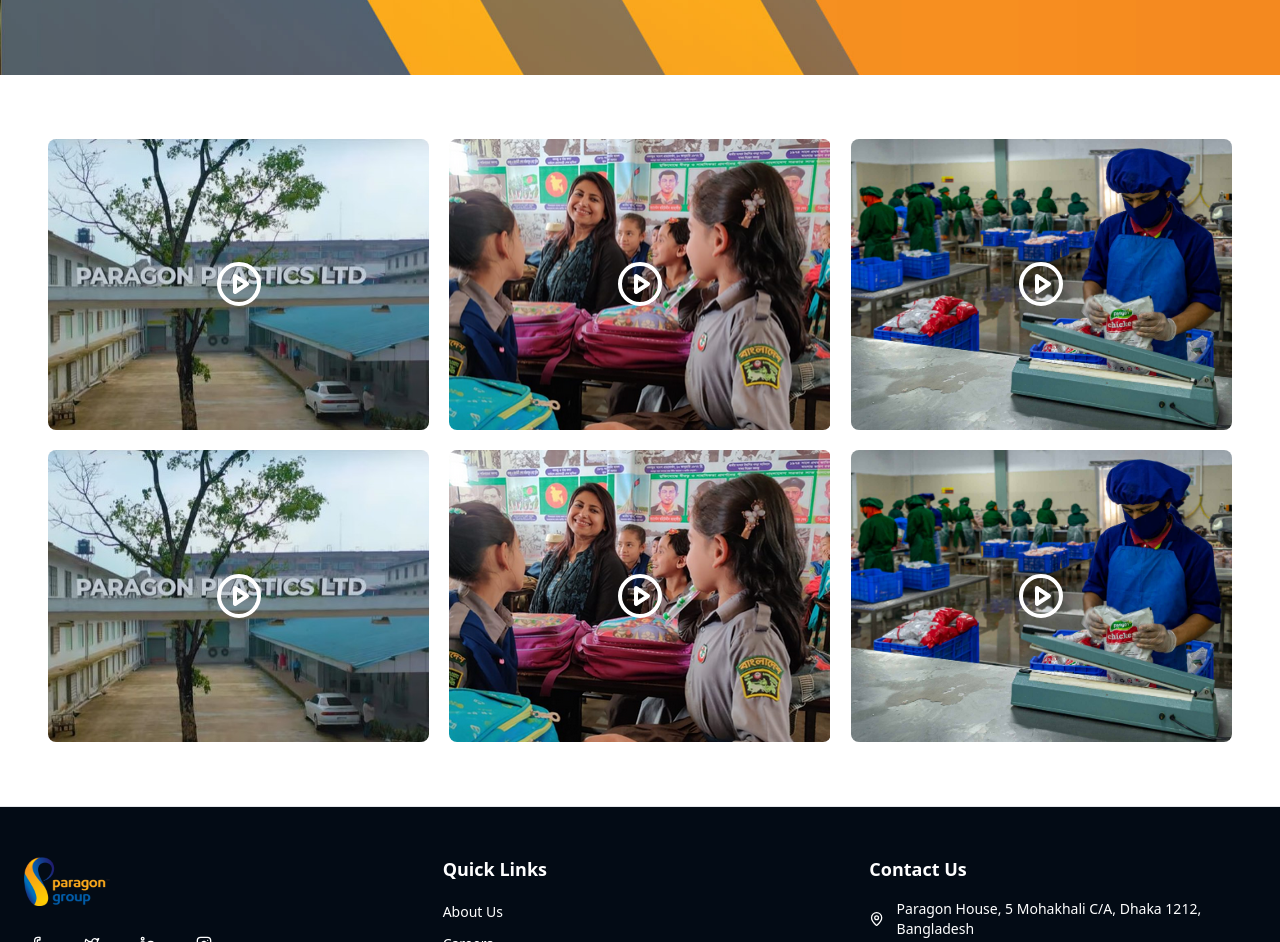
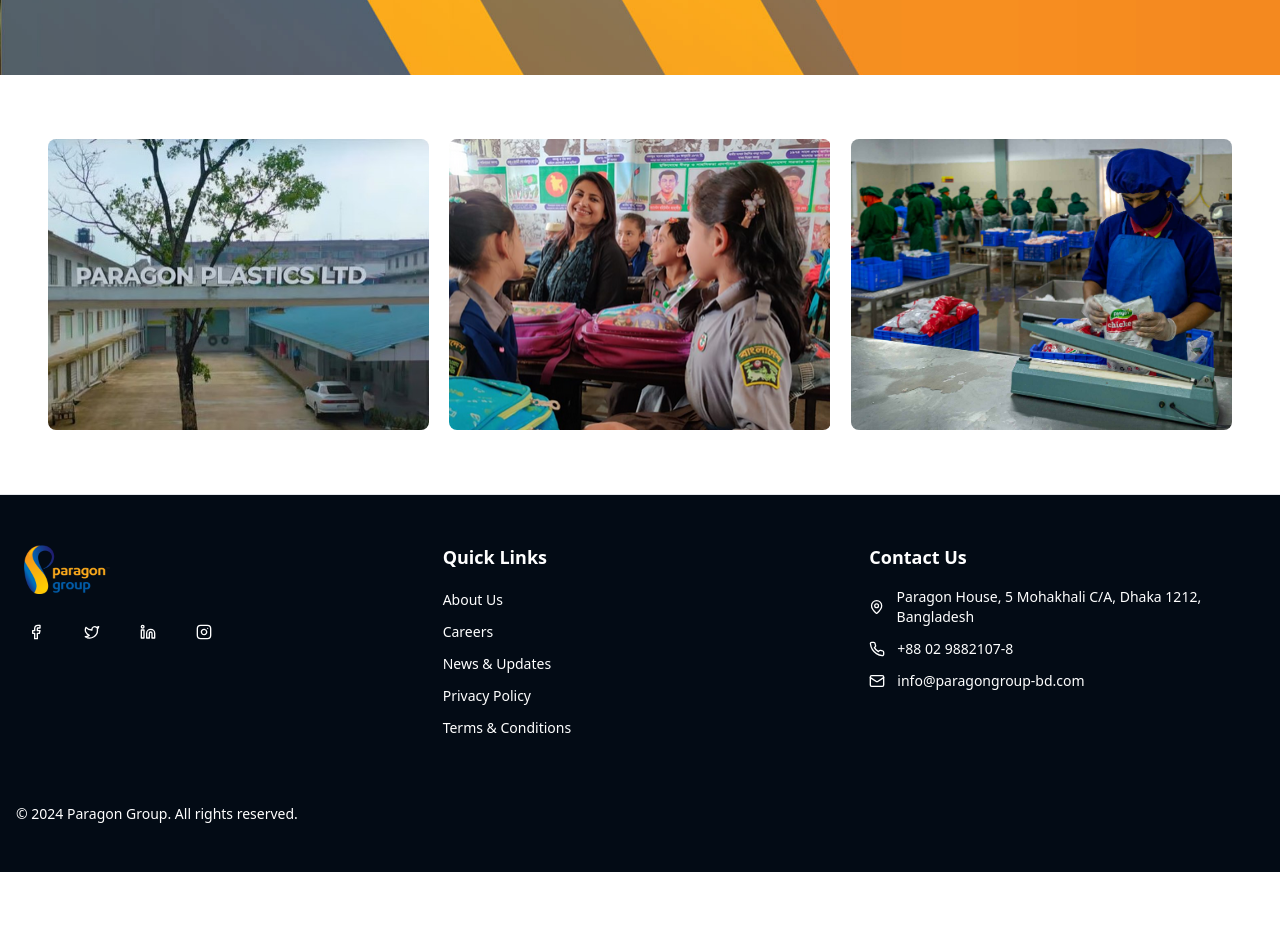
Before and after one commit to Samsuj-joha/paragon_group_website, a Next.js app: page /pages/media/video-gallery in a window 1280 px wide. Shown: the part 480-1422 px from the top of the page. After the commit the page ends 1352 px from the top, so only its background shows below. Built offline with nearby package versions, Linux system fonts and the light colour scheme.

Commit message:
some modification added by video gallary page

```diff
--- a/app/pages/media/video-gallery/page.js
+++ b/app/pages/media/video-gallery/page.js
@@ -1,3 +1,185 @@
+// "use client";
+
+// import { useState } from "react";
+// import { PlayCircle } from "lucide-react"; // For the video icon
+// import Image from "next/image";
+// import MilestonesHeader from "@/layout/milestones-header/page"; // Assuming this is your header component
+
+// const VideoGallary = () => {
+//   const [isVideoOpen, setIsVideoOpen] = useState(false); // Modal state
+//   const [currentVideo, setCurrentVideo] = useState(null); // Store the current video URL
+
+//   // Function to open the modal and set the current video
+//   const openVideoModal = (videoUrl) => {
+//     setCurrentVideo(videoUrl);
+//     setIsVideoOpen(true);
+//   };
+
+//   // Function to close the modal
+//   const closeVideoModal = () => {
+//     setIsVideoOpen(false);
+//     setCurrentVideo(null);
+//   };
+
+//   return (
+//     <div>
+//       <MilestonesHeader />
+//       <section className="py-16">
+//         <div className="container mx-auto px-6 md:px-12">
+//           <div className="space-y-5">
+//             {/* Video Gallery */}
+//             <div className="grid grid-cols-1 sm:grid-cols-2 md:grid-cols-3 gap-5">
+//               {/* Card 1 */}
+//               <div
+//                 className="relative group cursor-pointer"
+//                 onClick={() =>
+//                   openVideoModal("https://www.youtube.com/embed/5khq1mUzNKU?si=MQFAKULO0dIu9fbr")
+//                 }
+//               >
+//                 <Image
+//                   src="/assets/images/video-gallary/gallary1.jpeg" // Replace with your image path
+//                   alt="Thumbnail 1"
+//                   width={400}
+//                   height={250}
+//                   className="w-full h-full object-cover rounded-lg transition-all duration-300"
+//                 />
+//                 <div className="absolute inset-0 flex items-center justify-center opacity-100 transition-opacity duration-300">
+//                   <PlayCircle className="h-12 w-12 text-white" />
+//                 </div>
+//               </div>
+
+//               {/* Card 2 */}
+//               <div
+//                 className="relative group cursor-pointer"
+//                 onClick={() =>
+//                   openVideoModal("https://www.youtube.com/embed/5khq1mUzNKU?si=MQFAKULO0dIu9fbr")
+//                 }
+//               >
+//                 <Image
+//                   src="/assets/images/video-gallary/gallary2.png" // Replace with your image path
+//                   alt="Thumbnail 2"
+//                   width={400}
+//                   height={250}
+//                   className="w-full h-full object-cover rounded-lg transition-all duration-300 hover:opacity-0"
+//                 />
+//                 <div className="absolute inset-0 flex items-center justify-center opacity-100 transition-opacity duration-300">
+//                   <PlayCircle className="h-12 w-12 text-white" />
+//                 </div>
+//               </div>
+
+//               {/* Card 3 */}
+//               <div
+//                 className="relative group cursor-pointer"
+//                 onClick={() =>
+//                   openVideoModal("https://www.youtube.com/embed/5khq1mUzNKU?si=MQFAKULO0dIu9fbr")
+//                 }
+//               >
+//                 <Image
+//                   src="/assets/images/video-gallary/gallary3.jpg" // Replace with your image path
+//                   alt="Thumbnail 3"
+//                   width={400}
+//                   height={250}
+//                   className="w-full h-full object-cover rounded-lg transition-all duration-300"
+//                 />
+//                 <div className="absolute inset-0 flex items-center justify-center opacity-100 transition-opacity duration-300">
+//                   <PlayCircle className="h-12 w-12 text-white" />
+//                 </div>
+//               </div>
+//             </div>
+
+//             <div className="grid grid-cols-1 sm:grid-cols-2 md:grid-cols-3 gap-5">
+//               {/* Card 4 */}
+//               <div
+//                 className="relative group cursor-pointer"
+//                 onClick={() =>
+//                   openVideoModal("https://www.youtube.com/embed/5khq1mUzNKU?si=MQFAKULO0dIu9fbr")
+//                 }
+//               >
+//                 <Image
+//                   src="/assets/images/video-gallary/gallary1.jpeg" // Replace with your image path
+//                   alt="Thumbnail 1"
+//                   width={400}
+//                   height={250}
+//                   className="w-full h-full object-cover rounded-lg transition-all duration-300"
+//                 />
+//                 <div className="absolute inset-0 flex items-center justify-center opacity-100 transition-opacity duration-300">
+//                   <PlayCircle className="h-12 w-12 text-white" />
+//                 </div>
+//               </div>
+
+//               {/* Card 5 */}
+//               <div
+//                 className="relative group cursor-pointer"
+//                 onClick={() =>
+//                   openVideoModal("https://www.youtube.com/embed/5khq1mUzNKU?si=MQFAKULO0dIu9fbr")
+//                 }
+//               >
+//                 <Image
+//                   src="/assets/images/video-gallary/gallary2.png" // Replace with your image path
+//                   alt="Thumbnail 2"
+//                   width={400}
+//                   height={250}
+//                   className="w-full h-full object-cover rounded-lg transition-all duration-300 hover:opacity-0"
+//                 />
+//                 <div className="absolute inset-0 flex items-center justify-center opacity-100 transition-opacity duration-300">
+//                   <PlayCircle className="h-12 w-12 text-white" />
+//                 </div>
+//               </div>
+
+//               {/* Card 6 */}
+//               <div
+//                 className="relative group cursor-pointer"
+//                 onClick={() =>
+//                   openVideoModal("https://www.youtube.com/embed/5khq1mUzNKU?si=MQFAKULO0dIu9fbr")
+//                 }
+//               >
+//                 <Image
+//                   src="/assets/images/video-gallary/gallary3.jpg" // Replace with your image path
+//                   alt="Thumbnail 3"
+//                   width={400}
+//                   height={250}
+//                   className="w-full h-full object-cover rounded-lg transition-all duration-300"
+//                 />
+//                 <div className="absolute inset-0 flex items-center justify-center opacity-100 transition-opacity duration-300">
+//                   <PlayCircle className="h-12 w-12 text-white" />
+//                 </div>
+//               </div>
+//             </div>
+//           </div>
+//         </div>
+//       </section>
+
+//       {/* Video Modal */}
+//       {isVideoOpen && (
+//         <div className="fixed inset-0 bg-black bg-opacity-70 flex items-center justify-center z-50">
+//           <div className="relative w-full max-w-3xl bg-white rounded-lg">
+//             <button
+//               onClick={closeVideoModal}
+//               className="absolute top-2 right-2 bg-white text-black p-2 rounded-full shadow-md"
+//             >
+//               ✕
+//             </button>
+//             <iframe
+//               src={currentVideo}
+//               title="Video Player"
+//               className="w-full h-[400px] rounded-lg"
+//               frameborder="0"
+//               allow="accelerometer; autoplay; clipboard-write; encrypted-media; gyroscope; picture-in-picture; web-share"
+//               referrerpolicy="strict-origin-when-cross-origin"
+//               allowfullscreen
+//             />
+//           </div>
+//         </div>
+//       )}
+//     </div>
+//   );
+// };
+
+// export default VideoGallary;
+
+
+
+
 "use client";
 
 import { useState } from "react";
@@ -29,121 +211,27 @@
           <div className="space-y-5">
             {/* Video Gallery */}
             <div className="grid grid-cols-1 sm:grid-cols-2 md:grid-cols-3 gap-5">
-              {/* Card 1 */}
+              {/* Video Card */}
+              {["gallary1.jpeg", "gallary2.png", "gallary3.jpg"].map((image, index) => (
                 <div
+                  key={index}
                   className="relative group cursor-pointer"
                   onClick={() =>
                     openVideoModal("https://www.youtube.com/embed/5khq1mUzNKU?si=MQFAKULO0dIu9fbr")
                   }
                 >
                   <Image
-                  src="/assets/images/video-gallary/gallary1.jpeg" // Replace with your image path
-                  alt="Thumbnail 1"
+                    src={`/assets/images/video-gallary/${image}`} // Dynamically load images
+                    alt={`Thumbnail ${index + 1}`}
                     width={400}
                     height={250}
                     className="w-full h-full object-cover rounded-lg transition-all duration-300"
                   />
-                <div className="absolute inset-0 flex items-center justify-center opacity-100 transition-opacity duration-300">
+                  <div className="absolute inset-0 flex items-center justify-center opacity-0 group-hover:opacity-100 transition-opacity duration-300">
                     <PlayCircle className="h-12 w-12 text-white" />
                   </div>
                 </div>
-
-              {/* Card 2 */}
-              <div
-                className="relative group cursor-pointer"
-                onClick={() =>
-                  openVideoModal("https://www.youtube.com/embed/5khq1mUzNKU?si=MQFAKULO0dIu9fbr")
-                }
-              >
-                <Image
-                  src="/assets/images/video-gallary/gallary2.png" // Replace with your image path
-                  alt="Thumbnail 2"
-                  width={400}
-                  height={250}
-                  className="w-full h-full object-cover rounded-lg transition-all duration-300 hover:opacity-0"
-                />
-                <div className="absolute inset-0 flex items-center justify-center opacity-100 transition-opacity duration-300">
-                  <PlayCircle className="h-12 w-12 text-white" />
-                </div>
-              </div>
-
-              {/* Card 3 */}
-              <div
-                className="relative group cursor-pointer"
-                onClick={() =>
-                  openVideoModal("https://www.youtube.com/embed/5khq1mUzNKU?si=MQFAKULO0dIu9fbr")
-                }
-              >
-                <Image
-                  src="/assets/images/video-gallary/gallary3.jpg" // Replace with your image path
-                  alt="Thumbnail 3"
-                  width={400}
-                  height={250}
-                  className="w-full h-full object-cover rounded-lg transition-all duration-300"
-                />
-                <div className="absolute inset-0 flex items-center justify-center opacity-100 transition-opacity duration-300">
-                  <PlayCircle className="h-12 w-12 text-white" />
-                </div>
-              </div>
-            </div>
-
-            <div className="grid grid-cols-1 sm:grid-cols-2 md:grid-cols-3 gap-5">
-              {/* Card 4 */}
-              <div
-                className="relative group cursor-pointer"
-                onClick={() =>
-                  openVideoModal("https://www.youtube.com/embed/5khq1mUzNKU?si=MQFAKULO0dIu9fbr")
-                }
-              >
-                <Image
-                  src="/assets/images/video-gallary/gallary1.jpeg" // Replace with your image path
-                  alt="Thumbnail 1"
-                  width={400}
-                  height={250}
-                  className="w-full h-full object-cover rounded-lg transition-all duration-300"
-                />
-                <div className="absolute inset-0 flex items-center justify-center opacity-100 transition-opacity duration-300">
-                  <PlayCircle className="h-12 w-12 text-white" />
-                </div>
-              </div>
-
-              {/* Card 5 */}
-              <div
-                className="relative group cursor-pointer"
-                onClick={() =>
-                  openVideoModal("https://www.youtube.com/embed/5khq1mUzNKU?si=MQFAKULO0dIu9fbr")
-                }
-              >
-                <Image
-                  src="/assets/images/video-gallary/gallary2.png" // Replace with your image path
-                  alt="Thumbnail 2"
-                  width={400}
-                  height={250}
-                  className="w-full h-full object-cover rounded-lg transition-all duration-300 hover:opacity-0"
-                />
-                <div className="absolute inset-0 flex items-center justify-center opacity-100 transition-opacity duration-300">
-                  <PlayCircle className="h-12 w-12 text-white" />
-                </div>
-              </div>
-
-              {/* Card 6 */}
-              <div
-                className="relative group cursor-pointer"
-                onClick={() =>
-                  openVideoModal("https://www.youtube.com/embed/5khq1mUzNKU?si=MQFAKULO0dIu9fbr")
-                }
-              >
-                <Image
-                  src="/assets/images/video-gallary/gallary3.jpg" // Replace with your image path
-                  alt="Thumbnail 3"
-                  width={400}
-                  height={250}
-                  className="w-full h-full object-cover rounded-lg transition-all duration-300"
-                />
-                <div className="absolute inset-0 flex items-center justify-center opacity-100 transition-opacity duration-300">
-                  <PlayCircle className="h-12 w-12 text-white" />
-                </div>
-              </div>
+              ))}
             </div>
           </div>
         </div>
@@ -151,8 +239,8 @@
 
       {/* Video Modal */}
       {isVideoOpen && (
-        <div className="fixed inset-0 bg-black bg-opacity-70 flex items-center justify-center z-50">
-          <div className="relative w-full max-w-3xl bg-white rounded-lg">
+        <div className="fixed inset-0 bg-black bg-opacity-70 flex items-center justify-center z-50 transition-opacity duration-300 opacity-100">
+          <div className="relative w-full max-w-3xl bg-white rounded-lg shadow-lg">
             <button
               onClick={closeVideoModal}
               className="absolute top-2 right-2 bg-white text-black p-2 rounded-full shadow-md"
@@ -163,10 +251,10 @@
               src={currentVideo}
               title="Video Player"
               className="w-full h-[400px] rounded-lg"
-              frameborder="0"
+              frameBorder="0"
               allow="accelerometer; autoplay; clipboard-write; encrypted-media; gyroscope; picture-in-picture; web-share"
-              referrerpolicy="strict-origin-when-cross-origin"
-              allowfullscreen
+              referrerPolicy="strict-origin-when-cross-origin"
+              allowFullScreen
             />
           </div>
         </div>
```
Lines whose indentation alone changed are shown as unchanged.
